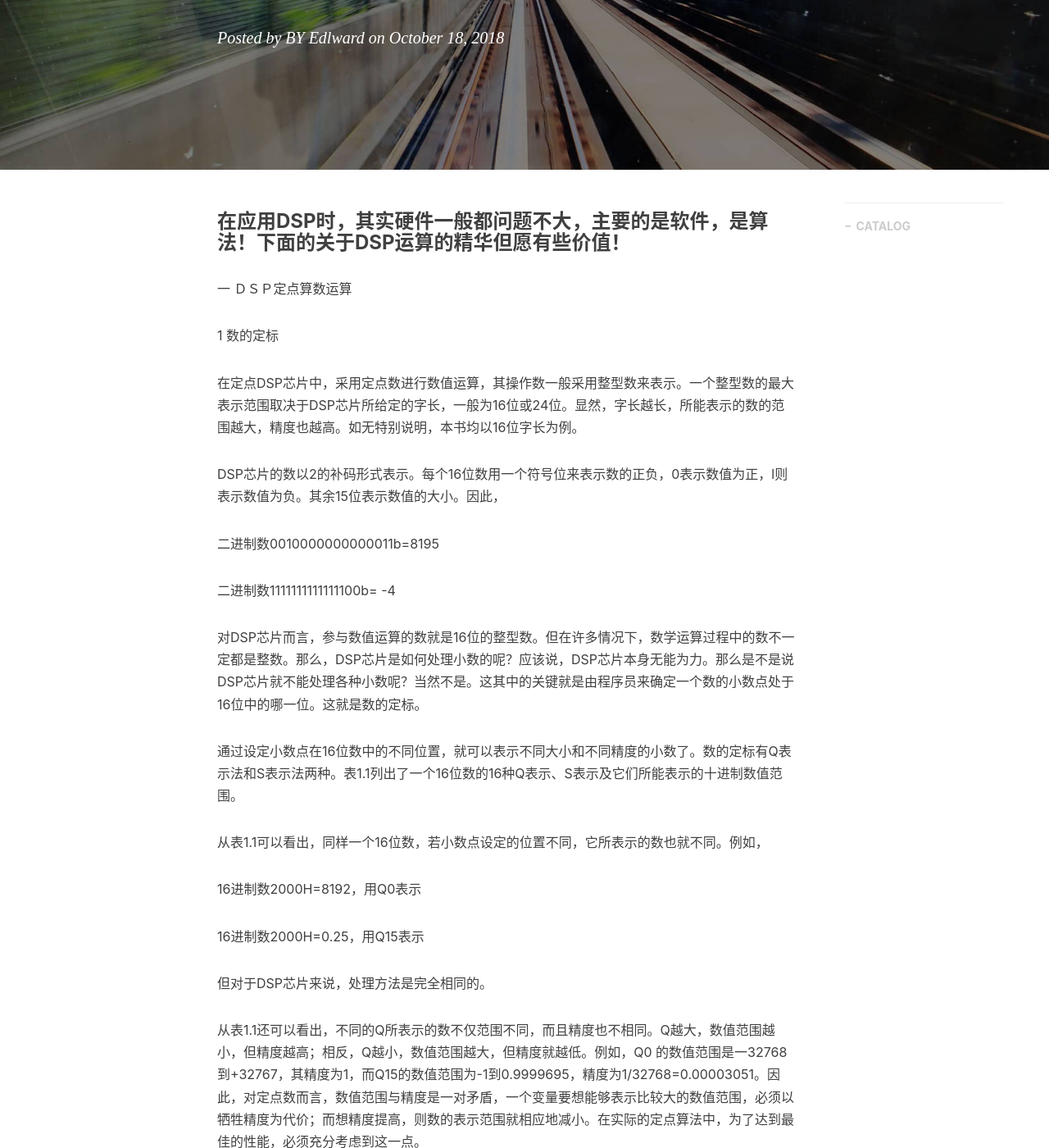
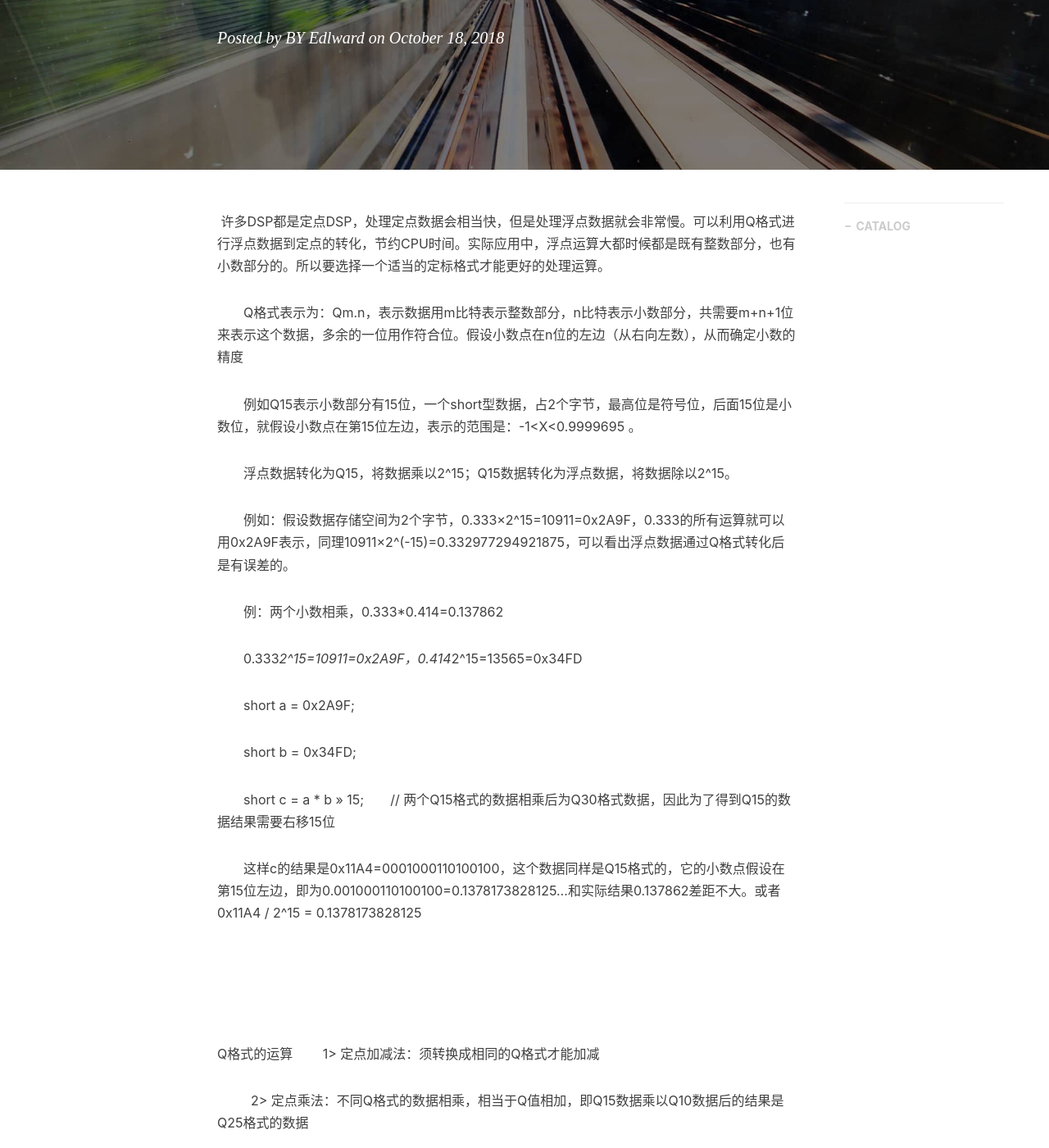
Before and after one commit to gary-robotics/dlward, a Jekyll site: the page built from _posts/2018-10-18-Q15标定-2018.markdown, in a window 1280 px wide and 1400 px high, scrolled down 316 px. Shown: the whole window at 82% size. Built offline with Jekyll 4.4.1, drawn with Linux system fonts in a browser that asks for light colours; nearby versions of some CDN libraries; comment, search, counter and statistics services are not loaded; some of the changed text lies outside the part shown.

Commit message:
Update 2018-10-18-Q15标定-2018.markdown

```diff
--- a/_posts/2018-10-18-Q15标定-2018.markdown
+++ b/_posts/2018-10-18-Q15标定-2018.markdown
@@ -9,6 +9,64 @@ catalog: true                       # 是否归档
 tags:                               #标签
     - 电机
 ---
+  许多DSP都是定点DSP，处理定点数据会相当快，但是处理浮点数据就会非常慢。可以利用Q格式进行浮点数据到定点的转化，节约CPU时间。实际应用中，浮点运算大都时候都是既有整数部分，也有小数部分的。所以要选择一个适当的定标格式才能更好的处理运算。
+
+　　Q格式表示为：Qm.n，表示数据用m比特表示整数部分，n比特表示小数部分，共需要m+n+1位来表示这个数据，多余的一位用作符合位。假设小数点在n位的左边（从右向左数），从而确定小数的精度
+
+　　例如Q15表示小数部分有15位，一个short型数据，占2个字节，最高位是符号位，后面15位是小数位，就假设小数点在第15位左边，表示的范围是：-1<X<0.9999695 。
+
+　　浮点数据转化为Q15，将数据乘以2^15；Q15数据转化为浮点数据，将数据除以2^15。
+
+　　例如：假设数据存储空间为2个字节，0.333×2^15=10911=0x2A9F，0.333的所有运算就可以用0x2A9F表示，同理10911×2^(-15)=0.332977294921875，可以看出浮点数据通过Q格式转化后是有误差的。
+
+　　例：两个小数相乘，0.333*0.414=0.137862
+
+　　0.333*2^15=10911=0x2A9F，0.414*2^15=13565=0x34FD
+
+　　short a = 0x2A9F;
+
+　　short b = 0x34FD;
+
+　　short c = a * b >> 15;　　// 两个Q15格式的数据相乘后为Q30格式数据，因此为了得到Q15的数据结果需要右移15位
+
+　　这样c的结果是0x11A4=0001000110100100，这个数据同样是Q15格式的，它的小数点假设在第15位左边，即为0.001000110100100=0.1378173828125...和实际结果0.137862差距不大。或者0x11A4 / 2^15 = 0.1378173828125
+
+
+
+
+
+Q格式的运算
+　　1> 定点加减法：须转换成相同的Q格式才能加减
+
+
+　　2> 定点乘法：不同Q格式的数据相乘，相当于Q值相加，即Q15数据乘以Q10数据后的结果是Q25格式的数据
+
+
+　　3> 定点除法：不同Q格式的数据相除，相当于Q值相减
+
+
+　　4> 定点左移：左移相当于Q值增加
+
+
+　　5> 定点右移：右移相当于Q减少
+
+
+
+
+
+Q格式的应用格式
+　　实际应用中，浮点运算大都时候都是既有整数部分，也有小数部分的。所以要选择一个适当的定标格式才能更好的处理运算。一般用如下两种方法：
+
+
+　　1> 使用时使用适中的定标，既可以表示一定的整数复位也可以表示小数复位，如对于2812的32位系统，使用Q15格式，可表示－65536.0～65535.999969482区间内的数据。
+
+
+　　2> 全部采用小数，这样因为小数之间相乘永远是小数，永远不会溢出。取一个极限最大值（最好使用2的n次幂），转换成x/Max的小数（如果Max是取的2的 n次幂，就可以使用移位代替除法）。
+---------------------
+作者：罗马教皇@
+来源：CSDN
+原文：https://blog.csdn.net/HengZo/article/details/50255563
+版权声明：本文为博主原创文章，转载请附上博文链接！
 
 ### 在应用DSP时，其实硬件一般都问题不大，主要的是软件，是算法！下面的关于DSP运算的精华但愿有些价值！
 
```
